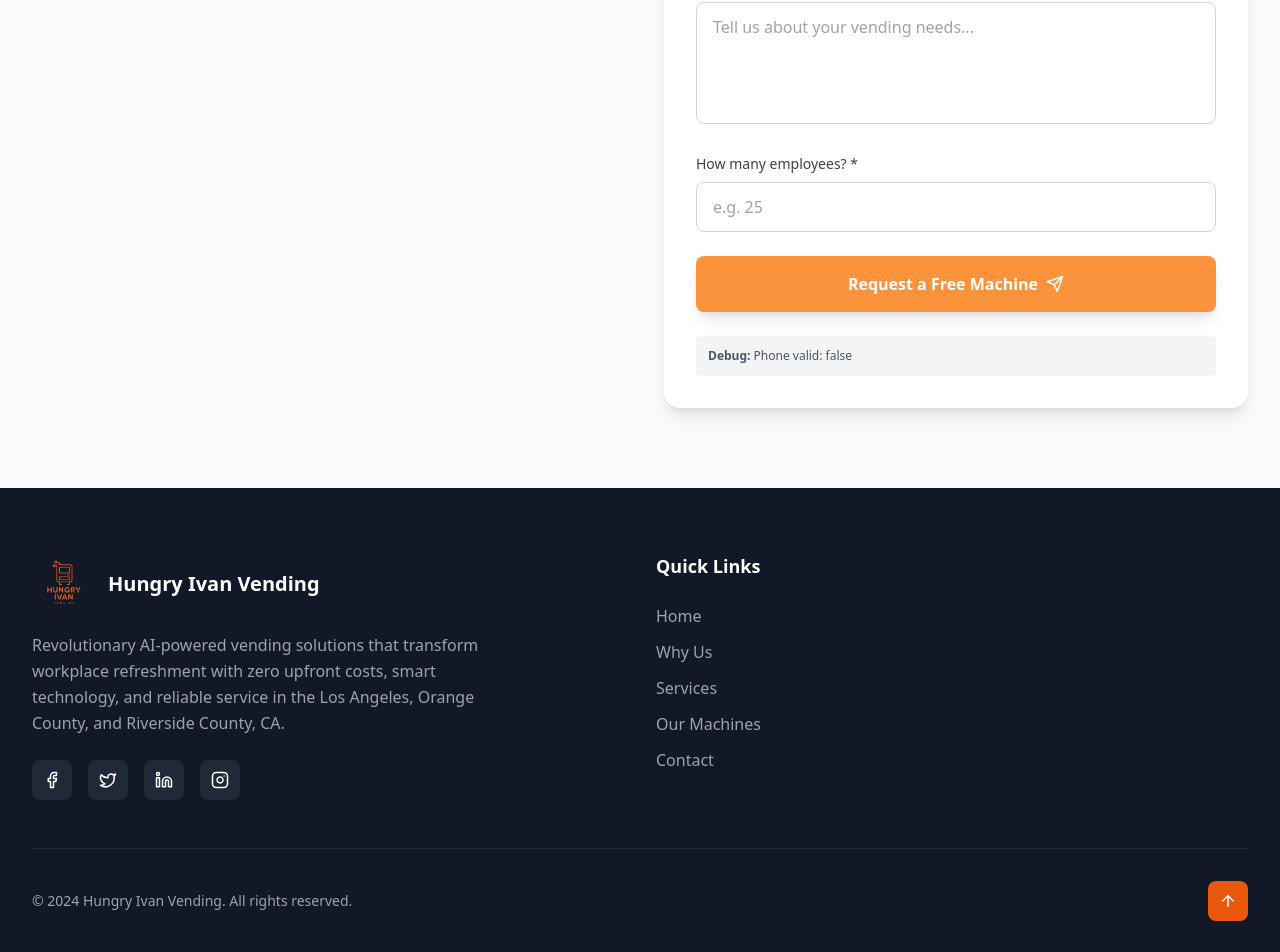
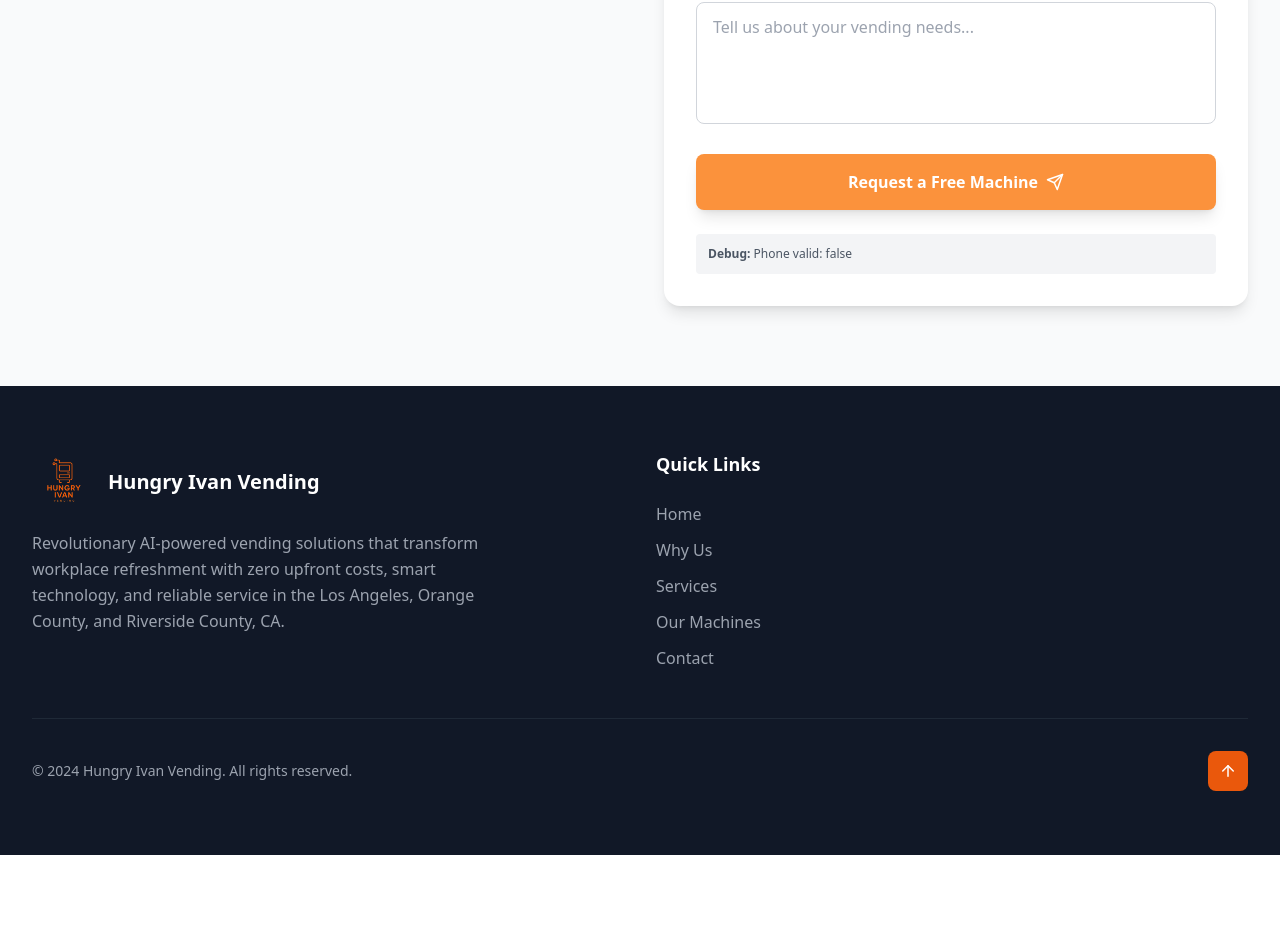
Before and after one commit to aleksyara/hivending, a React (Vite) app: page /contact-us in a window 1280 px wide. Shown: the part 824-1776 px from the top of the page. After the commit the page ends 1679 px from the top, so only its background shows below. Built offline with nearby package versions, Linux system fonts and the light colour scheme.

Commit message:
minor improvemnts

```diff
--- a/src/components/ContactForm.tsx
+++ b/src/components/ContactForm.tsx
@@ -55,7 +55,6 @@
       phone: '',
       inquiryType: 'New Vending Service',
       message: '',
-      employees: undefined,
       website: '', // Honeypot field
     }
   });
@@ -382,38 +381,6 @@
           )}
         </div>
 
-        {/* Conditional Employees Field - Only show for New Vending Service */}
-        {inquiryType === 'New Vending Service' && (
-          <div>
-            <label htmlFor="employees" className="block text-sm font-medium text-gray-700 mb-2">
-              How many employees? *
-            </label>
-            <input
-              {...register('employees', {
-                valueAsNumber: true,
-                setValueAs: (v) => v === '' ? undefined : Number(v)
-              })}
-              type="number"
-              inputMode="numeric"
-              pattern="[0-9]*"
-              id="employees"
-              min="1"
-              max="50000"
-              step="1"
-              className={`w-full ${inputPadding} border rounded-lg focus:ring-2 focus:ring-orange-500 focus:border-transparent transition-colors duration-200 ${
-                errors.employees ? 'border-red-300 focus:ring-red-500' : 'border-gray-300'
-              }`}
-              placeholder="e.g. 25"
-              aria-invalid={errors.employees ? 'true' : 'false'}
-              aria-describedby={errors.employees ? 'employees-error' : undefined}
-            />
-            {errors.employees && (
-              <p id="employees-error" className="mt-1 text-sm text-red-600">
-                {errors.employees.message}
-              </p>
-            )}
-          </div>
-        )}
 
         {/* Submit Button */}
         <button
--- a/src/components/Footer.jsx
+++ b/src/components/Footer.jsx
@@ -22,7 +22,8 @@
             <p className="text-gray-400 mb-6 max-w-md leading-relaxed">
               Revolutionary AI-powered vending solutions that transform workplace refreshment with zero upfront costs, smart technology, and reliable service in the Los Angeles, Orange County, and Riverside County, CA.
             </p>
-            <div className="flex space-x-4">
+            {/* Social Media Icons - Commented out for now, can be restored later */}
+            {/* <div className="flex space-x-4">
               <a href="#" className="w-10 h-10 bg-gray-800 rounded-lg flex items-center justify-center hover:bg-orange-600 transition-colors duration-200">
                 <Facebook size={18} />
               </a>
@@ -35,7 +36,7 @@
               <a href="#" className="w-10 h-10 bg-gray-800 rounded-lg flex items-center justify-center hover:bg-orange-600 transition-colors duration-200">
                 <Instagram size={18} />
               </a>
-            </div>
+            </div> */}
           </div>
 
           <div>
--- a/src/components/Portfolio.jsx
+++ b/src/components/Portfolio.jsx
@@ -1,12 +1,9 @@
 import React, { useState } from 'react';
 import { ExternalLink, Zap, Wifi, Shield, Thermometer, CreditCard, Eye, Snowflake, Package, ArrowRight } from 'lucide-react';
-import Modal from './Modal';
-import ContactForm from './ContactForm';
 
 const Portfolio = () => {
   const [selectedMachine, setSelectedMachine] = useState(0);
   const [selectedImage, setSelectedImage] = useState('main');
-  const [isModalOpen, setIsModalOpen] = useState(false);
 
   const machines = [
     {
@@ -204,21 +201,13 @@
                 {/* <button className="w-full bg-orange-600 text-white py-4 px-6 rounded-xl font-semibold hover:bg-orange-700 transition-colors duration-200 shadow-lg hover:shadow-xl transform hover:-translate-y-1">
                   Request Machine Demo
                 </button> */}
-                <button
-                  onClick={() => setIsModalOpen(true)}
+                <a
+                  href="/contact-us"
                   className="w-full bg-orange-600 text-white py-4 px-6 rounded-xl font-semibold hover:bg-orange-700 transition-colors duration-200 shadow-lg hover:shadow-xl transform hover:-translate-y-1 flex items-center justify-center gap-2"
                 >
                   Request Machine Demo
                   <ArrowRight size={18} />
-                </button>
-                <Modal isOpen={isModalOpen} onClose={() => setIsModalOpen(false)}>
-                  <ContactForm
-                    title="Get Started with Hungry Ivan Vending"
-                    description="Fill out this form and we'll get back to you with a customized vending solution."
-                    onClose={() => setIsModalOpen(false)}
-                    compact={true}
-                  />
-                </Modal>
+                </a>
 
               </div>
             </div>
--- a/src/lib/validation/contactSchema.ts
+++ b/src/lib/validation/contactSchema.ts
@@ -21,22 +21,10 @@
   }),
   message: z.string().min(1, 'Message is required').max(500, 'Message is too long'),
 
-  // Conditional field for New Vending Service
-  employees: z.number().int().min(1, 'Must have at least 1 employee').max(50000, 'Max 50,000 employees').optional(),
-
   // Honeypot field for spam protection
   website: z.string().optional(),
   // Time to submit check (client will populate this)
   submitTime: z.number().optional()
-}).refine((data) => {
-  // Employees field is required when New Vending Service is selected
-  if (data.inquiryType === 'New Vending Service') {
-    return data.employees !== undefined && data.employees > 0;
-  }
-  return true;
-}, {
-  message: 'Number of employees is required for New Vending Service',
-  path: ['employees']
 });
 
 export type ContactFormData = z.infer<typeof contactSchema>;
```
